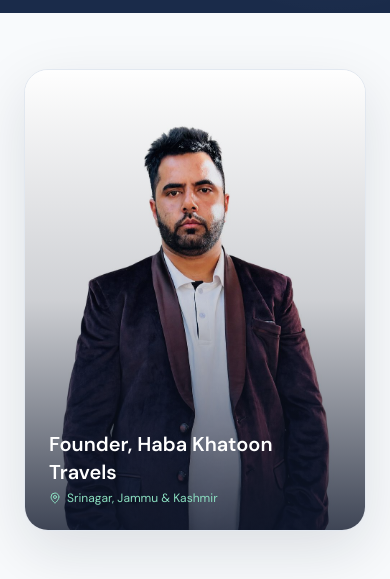
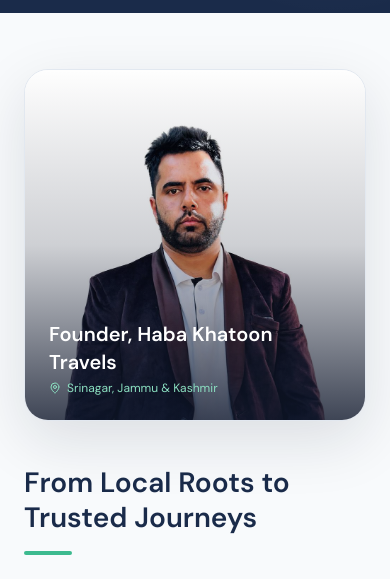
Before and after one commit to Rubous-Tech-PVT-LTD/kashmir-travel-app, a React (Vite) app in the folder frontend/: page /founder-story in a window 390 px wide. Shown: the part 827-1406 px from the top of the page. Built offline with nearby package versions, Linux system fonts and the light colour scheme; no server answers.

Commit message:
fix(ui): improve founder photo responsiveness on mobile

```diff
--- a/frontend/src/pages/FounderStory.jsx
+++ b/frontend/src/pages/FounderStory.jsx
@@ -76,7 +76,7 @@ export default function FounderStory() {
                 <img
                   src={founderImage}
                   alt="Founder of Haba Khatoon Travels"
-                  className="h-[460px] w-full object-cover object-center transition-transform duration-500 group-hover:scale-105"
+                  className="h-[350px] sm:h-[400px] md:h-[460px] w-full object-cover object-top md:object-center transition-transform duration-500 group-hover:scale-105"
                   loading="lazy"
                 />
                 <div className="absolute inset-0 bg-gradient-to-t from-slate-900/80 via-slate-900/20 to-transparent" />
```
